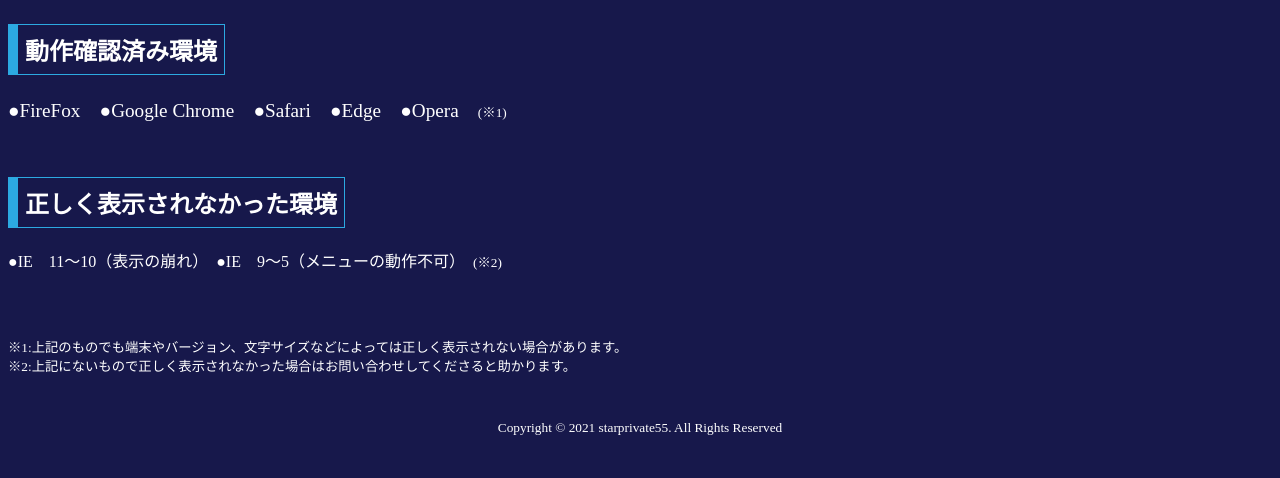
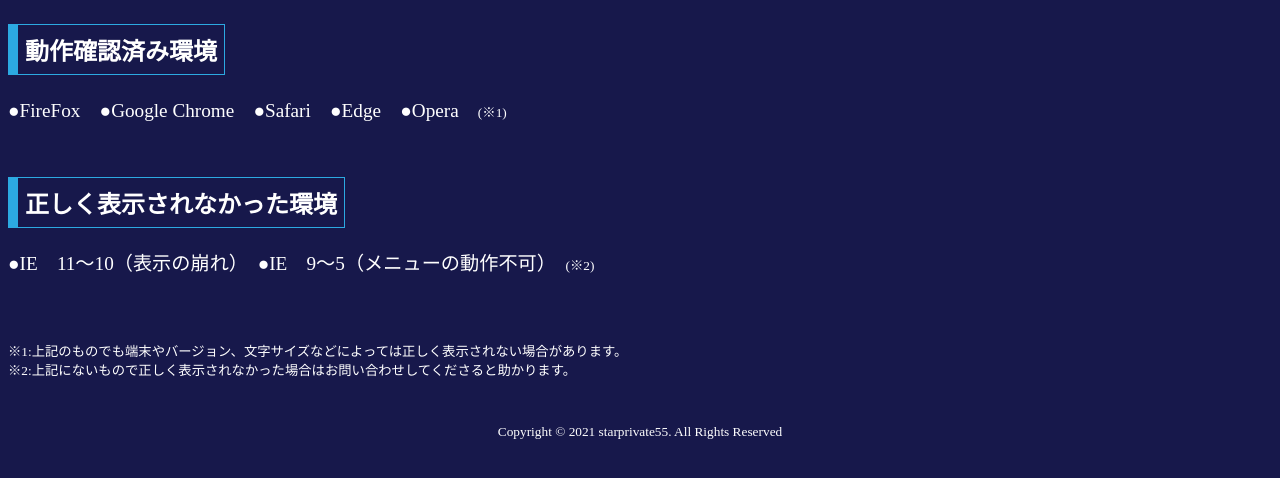
Before and after one commit to starprivate55/EB, a plain HTML site: page index.html in a window 1280 px wide. Shown: the part 74-552 px from the top of the page. Drawn offline with Linux system fonts and the light colour scheme.

Commit message:
Update index.html

```diff
--- a/index.html
+++ b/index.html
@@ -56,7 +56,7 @@
     <h2>動作確認済み環境</h2>
     <p><big>●FireFox　●Google Chrome　●Safari　●Edge　●Opera　</big><small>(※1)</small></p><br>
     <h2>正しく表示されなかった環境</h2>
-    <p>●IE　11～10（表示の崩れ）　●IE　9～5（メニューの動作不可）　</big><small>(※2)</smal></p><br><br>
+    <p><big>●IE　11～10（表示の崩れ）　●IE　9～5（メニューの動作不可）　</big><small>(※2)</smal></p><br><br>
     <p>※1:上記のものでも端末やバージョン、文字サイズなどによっては正しく表示されない場合があります。<br>※2:上記にないもので正しく表示されなかった場合はお問い合わせしてくださると助かります。</p>
     <br><p><center>Copyright © 2021 starprivate55. All Rights Reserved</center></p>
     </main>
```
